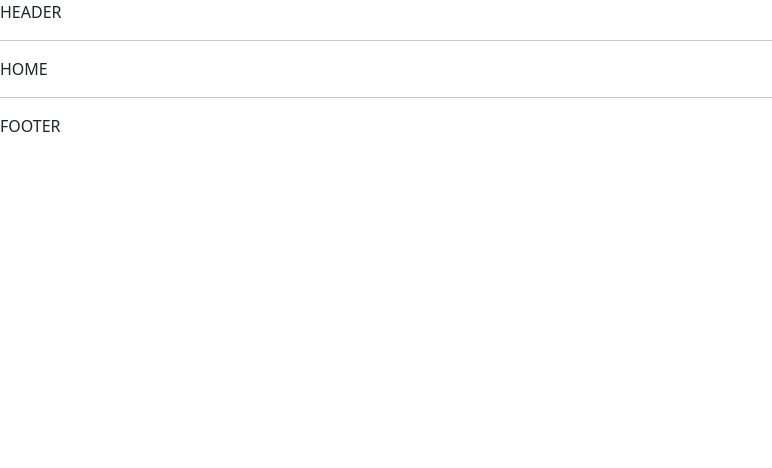
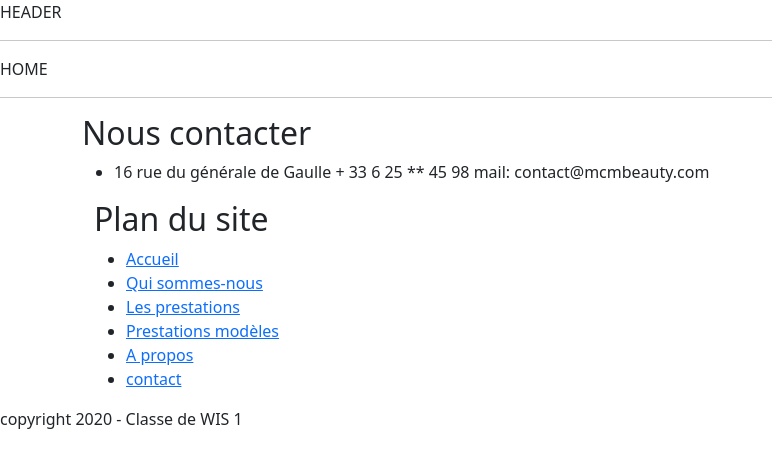
Before and after one commit to rose-br/mspr-wis1, a PHP site: page / in a window 1280 px wide. Shown: the top 468 px of the page, without its empty margins (0-772 px from the left). Run offline with PHP 8.4, Linux system fonts and the light colour scheme.

Commit message:
update: footer1

```diff
--- a/template-parts/footer.php
+++ b/template-parts/footer.php
@@ -2,7 +2,50 @@
 
 <footer>
 
-    FOOTER
+    <section id="description">
+        <div class="container">
+            <h2>Nous contacter </h2>
+           <ul>
+
+               <li>
+                   <span> 16 rue du générale de Gaulle </span>
+                   <span> + 33 6 25 ** 45 98 </span>
+                   <span> mail: contact@mcmbeauty.com </span>
+               </li>
+
+           </ul>
+
+        <section id="footer-nav">
+            <div class="container">
+                <h2>Plan du site</h2>
+
+                <nav id="navbar-footer">
+                    <ul>
+                        <li>
+                            <a href="/html/">Accueil </a>
+                        </li>
+                        <li>
+                            <a href="#"> Qui sommes-nous </a>
+                        </li>
+                        <li>
+                            <a href="#">Les prestations </a>
+                        </li>
+                        <li>
+                            <a href="#">Prestations modèles</a>
+                        </li>
+                        <li>
+                            <a href="#">A propos</a>
+                        </li>
+                        <li>
+                            <a href="#">contact</a>
+                        </li>
+                    </ul>
+                </nav>
+            </div>
+        </section>
+    </section>
+
+    <div id="span">copyright 2020 - Classe de WIS 1</div>
 
 </footer>
 
```
